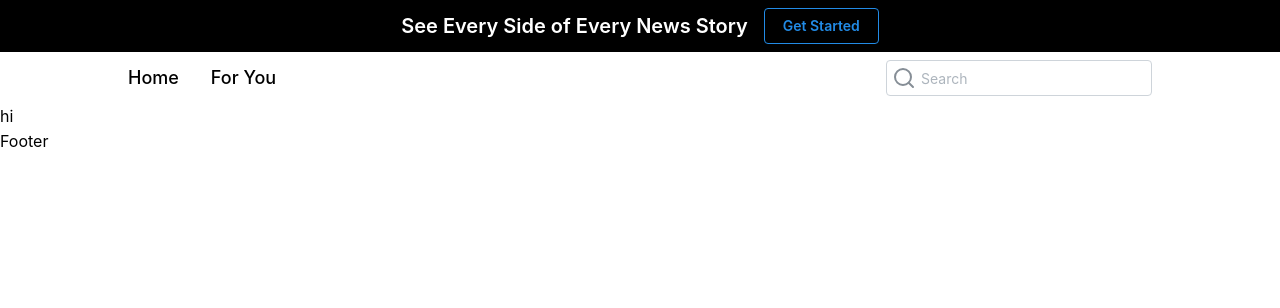
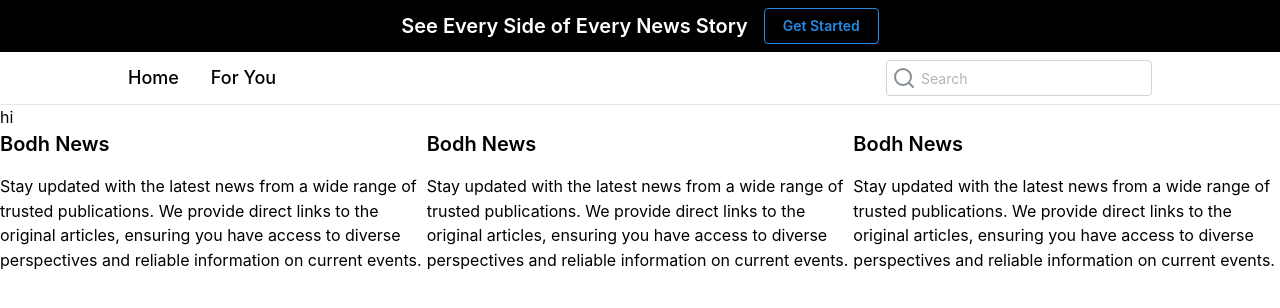
Before and after one commit to Thanka-Digital/bodh-news, a React (Vite) app in the folder web/: page / in a window 1280 px wide. Shown: the top 308 px of the page. Built offline with nearby package versions, Linux system fonts and the light colour scheme.

Commit message:
WIP:footer

```diff
--- a/web/src/components/landing/Footer.tsx
+++ b/web/src/components/landing/Footer.tsx
@@ -1,7 +1,44 @@
 
+
+const FooterHeader = ({ children }: { children: React.ReactNode }) => {
+  return (
+    <p className="font-semibold text-xl">
+      {children}
+    </p>
+  )
+}
 
 export default function Footer() {
   return (
-    <div>Footer</div>
+    <div className="flex justify-between">
+
+      <div className="flex flex-col gap-4">
+        <FooterHeader>
+          Bodh News
+        </FooterHeader>
+        <p>
+          Stay updated with the latest news from a wide range of trusted publications. We provide direct links to the original articles, ensuring you have access to diverse perspectives and reliable information on current events.
+        </p>
+      </div>
+
+      <div className="flex flex-col gap-4">
+        <FooterHeader>
+          Bodh News
+        </FooterHeader>
+        <p>
+          Stay updated with the latest news from a wide range of trusted publications. We provide direct links to the original articles, ensuring you have access to diverse perspectives and reliable information on current events.
+        </p>
+      </div>
+
+      <div className="flex flex-col gap-4">
+        <FooterHeader>
+          Bodh News
+        </FooterHeader>
+        <p>
+          Stay updated with the latest news from a wide range of trusted publications. We provide direct links to the original articles, ensuring you have access to diverse perspectives and reliable information on current events.
+        </p>
+      </div>
+
+    </div>
   )
 }
--- a/web/src/components/landing/Navbar.tsx
+++ b/web/src/components/landing/Navbar.tsx
@@ -35,6 +35,8 @@ export default function Navbar() {
             placeholder="Search"
           />
         </div>
+
+        <hr />
       </div>
 
     </div>
--- /dev/null
+++ b/web/src/utils/footer.ts
@@ -0,0 +1,77 @@
+const footer = [
+  {
+    Tags: [
+      {
+        name: "Sports",
+        link: "/"
+      },
+      {
+        name: "Health",
+        link: "/"
+      },
+      {
+        name: "Politics",
+        link: "/"
+      },
+      {
+        name: "Football",
+        link: "/"
+      },
+      {
+        name: "Musics",
+        link: "/"
+      },
+      {
+        name: "Fashion",
+        link: "/"
+      },
+      {
+        name: "Econonmy",
+        link: "/"
+      },
+      {
+        name: "Education",
+        link: "/"
+      },
+      {
+        name: "Cricket",
+        link: "/"
+      },
+      {
+        name: "Accident",
+        link: "/"
+      },
+      {
+        name: "Entertainment",
+        link: "/"
+      }
+    ]
+  },
+
+  {
+    EasyLinks: [
+      {
+        name: "APP",
+        link: "/"
+      },
+      {
+        name: "Contact Us",
+        link: "/"
+      },
+      {
+        name: "Help Center",
+        link: "/"
+      },
+      {
+        name: "News Sources",
+        link: "/"
+      },
+      {
+        name: "Privacy Policy",
+        link: "/"
+      },
+    ]
+  }
+]
+
+export default footer;
```
